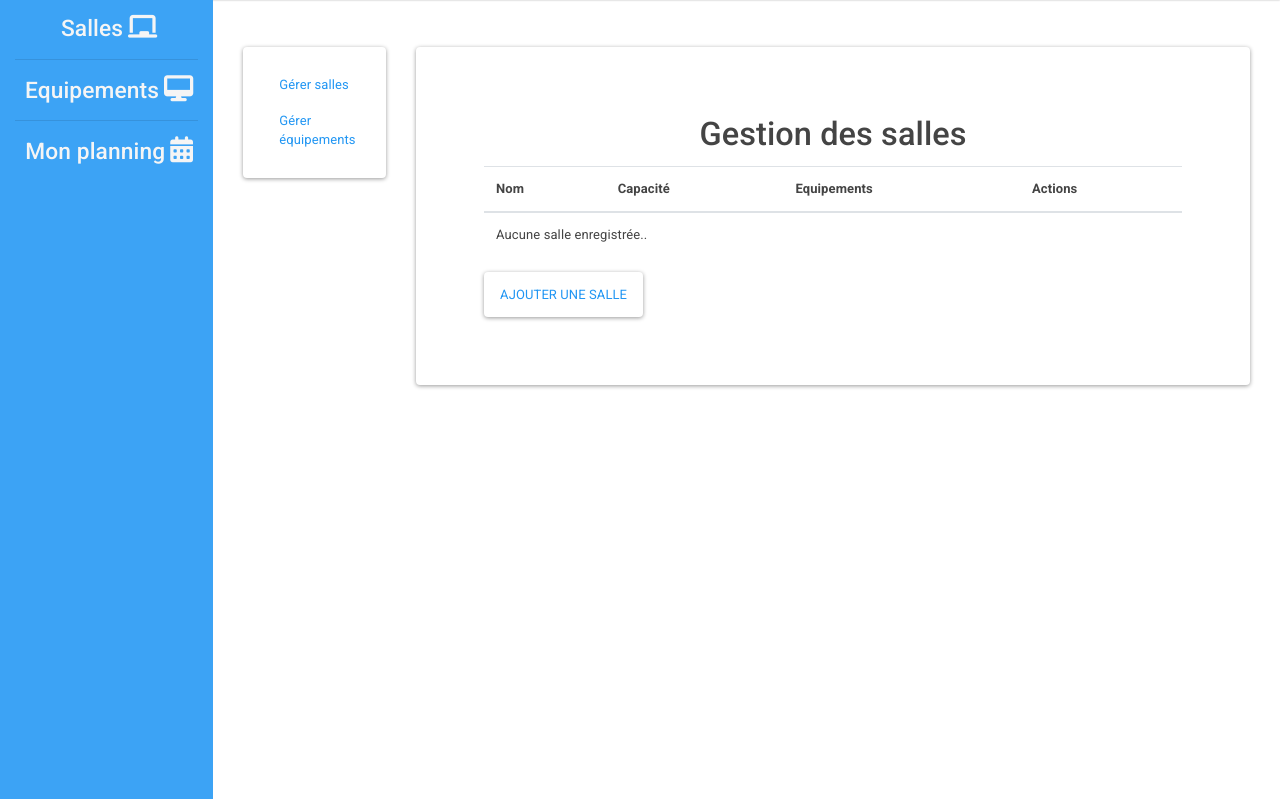
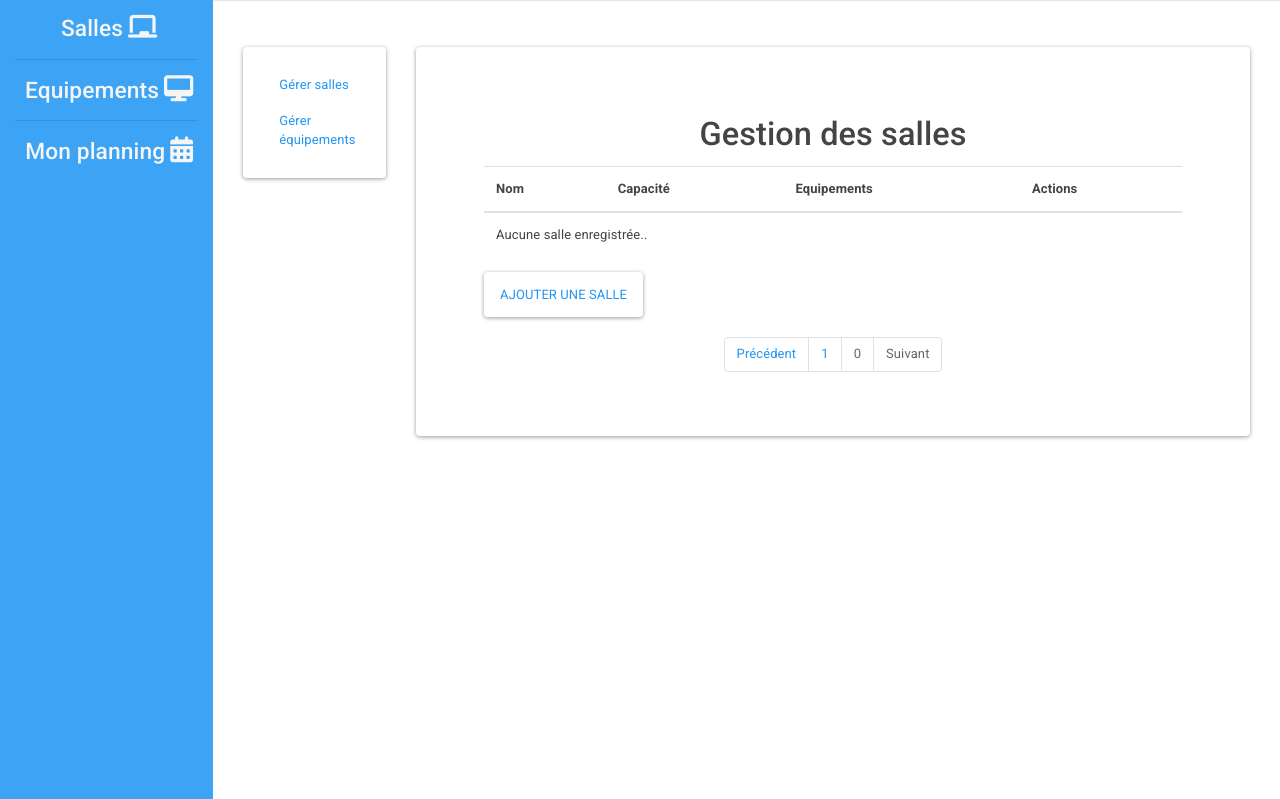
Before and after one commit to AxelUrbain/UP_BE_EDT, a Symfony app: template templates/classroom/index.html.twig in a window 1280 px wide. Shown: the part 81-880 px from the top of the page. Run offline with Twig, Linux system fonts and the light colour scheme; the template is opened without the code that fills it, so the values that code supplies are empty; form fields are guessed from the names that the template uses; some libraries are stand-ins or nearby versions.

Commit message:
pagination salles

```diff
--- /dev/null
+++ b/templates/_pagination.html.twig
@@ -0,0 +1,25 @@
+<nav aria-label="Page navigation example">
+    <ul class="pagination justify-content-center">
+        {% for i in 1..nbPage %}
+            {% if loop.first %}
+                <li class="page-item {% if page == 1 %}disabled{% endif %}">
+                    <a class="page-link" href="{{ path(currentPath, {'page': page - 1 })}}">
+                        Précédent
+                    </a>
+                </li>
+            {% endif %}
+
+            <li class="page-item {% if i == page %}disabled{% endif %}">
+                <a class="page-link" href="{{ path(currentPath, {'page': i })}}">{{ i }}</a>
+            </li>
+
+            {% if loop.last %}
+                <li class="page-item {% if nbPage == page %}disabled{% endif %}">
+                    <a class="page-link" href="{{ path(currentPath, {'page': page + 1 })}}">
+                        Suivant
+                    </a>
+                </li>
+            {% endif %}
+        {% endfor %}
+    </ul>
+</nav>
--- a/templates/classroom/index.html.twig
+++ b/templates/classroom/index.html.twig
@@ -2,7 +2,7 @@
 
 
 {% block body %}
-    <div class="container mt-5">
+    <div class="container my-5">
         <div class="row">
             <div class="col-2">
                 <div class="card">
@@ -60,6 +60,7 @@
                         <button class="btn btn-outline-primary" data-toggle="modal" data-target="#newModal">Ajouter une salle</button>
                         {{ include('classroom/_form.html.twig') }}
                     </div>
+                    {{ include('_pagination.html.twig', {'currentPath': 'classroom_index', 'page': page, 'nbPage': nbPage}) }}
                 </div>
             </div>
         </div>
```
Also changed, not shown: config/services.yaml (+4 -4 lines), src/Controller/ClassroomController.php (+9 -3 lines), src/Repository/SalleRepository.php (+12 -0 lines).
